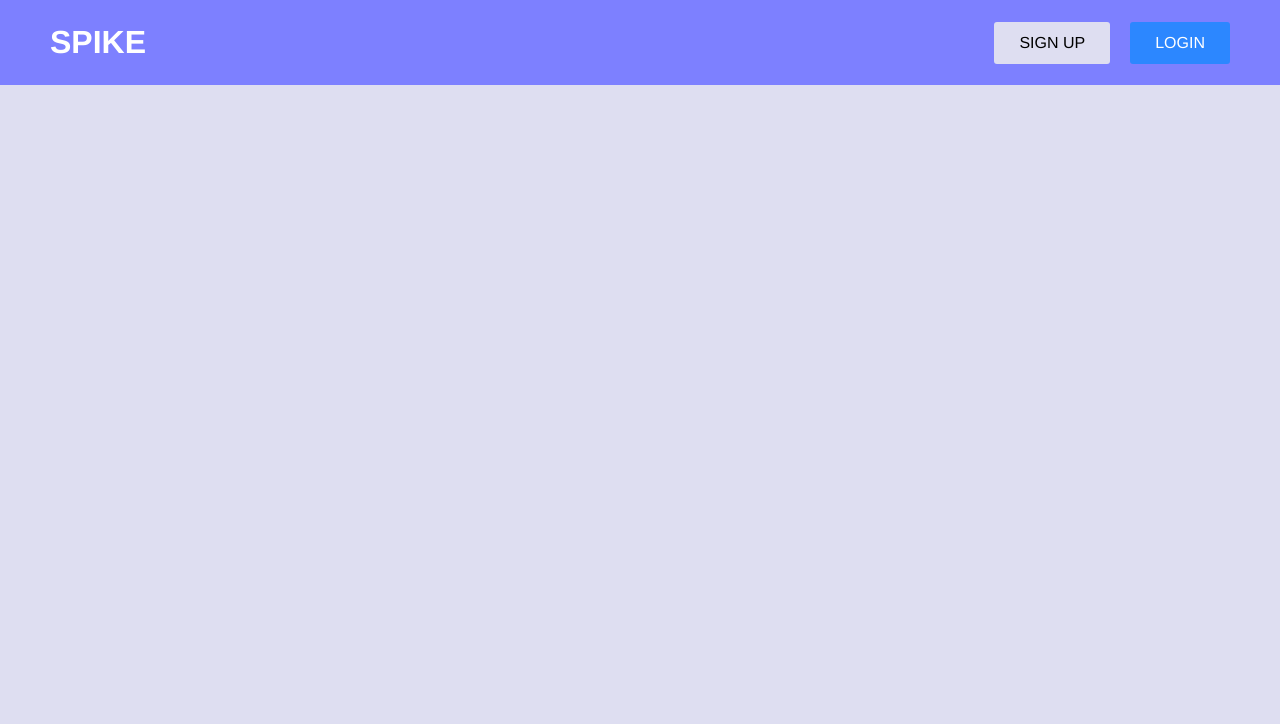
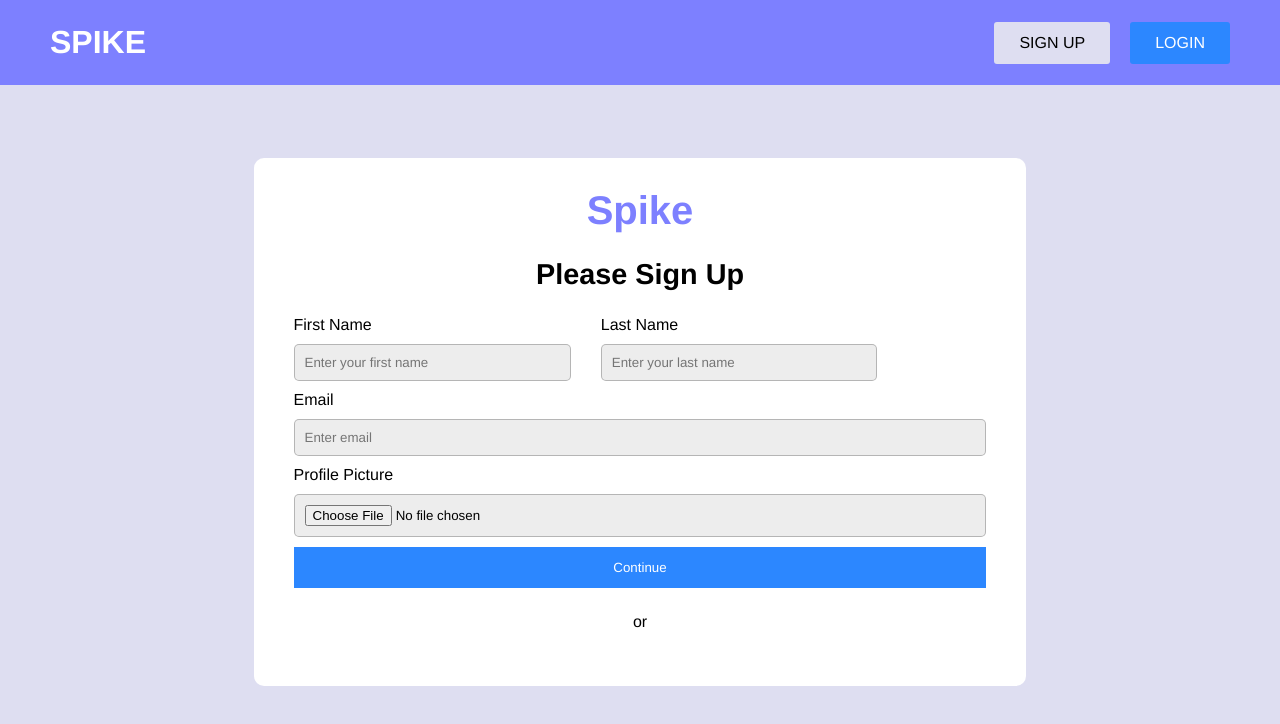
Before and after one commit to FahemAhmad/Spike, a React (Vite) app: page /signup in a window 1280 px wide. Before the commit this address had no page. Shown: the top 724 px of the page. Built offline with nearby package versions, Linux system fonts and the light colour scheme.

Commit message:
Ui updates

```diff
--- a/src/App.jsx
+++ b/src/App.jsx
@@ -16,6 +16,8 @@ import EventsPage from "./Pages/EventsPage";
 import TasksPage from "./Pages/TasksPage";
 import NotesPage from "./Pages/NotesPage";
 import useLocalStorage from "./Hooks/useLocalStorage";
+import Signup from "./Pages/Signup";
+import Loader from "./components/Loader";
 
 const App = () => {
   // eslint-disable-next-line no-unused-vars
@@ -37,6 +39,7 @@ const App = () => {
           path="/"
           element={user?.email ? <Navigate to="/profile" /> : <Login />}
         />
+        <Route path="/signup" element={<Signup />} />
         <Route path="ui" element={<Card />} />
         <Route path="profile" element={<Profile />}>
           <Route path="" element={<CurrentChatPage />} />
--- a/src/Pages/Login.scss
+++ b/src/Pages/Login.scss
@@ -8,7 +8,7 @@
   width: 100%;
 
   .login-card {
-    margin-top: -5%;
+    margin-top: -2%;
     display: flex;
     flex-direction: column;
     gap: 25px;
@@ -29,7 +29,7 @@
     font-size: 1.8rem;
   }
   input {
-    margin-top: 30px;
+    margin: 10px 0px;
     width: 100%;
     padding: 10px;
     background-color: v.$lightGray;
--- /dev/null
+++ b/src/Pages/Signup.jsx
@@ -0,0 +1,62 @@
+import React from "react";
+import GoogleSignIn from "../components/GoogleSignIn";
+import "./Login.scss";
+
+function Signup() {
+  return (
+    <div className="login-container">
+      <div className="login-card">
+        <h1>Spike</h1>
+        <h2>Please Sign Up</h2>
+        <form
+          onSubmit={(e) => {
+            e.preventDefault();
+            const formData = new FormData(e.target);
+            console.log("form data", formData);
+          }}
+        >
+          <div style={{ display: "flex", gap: 30 }}>
+            <label htmlFor="firstName">
+              First Name
+              <input
+                key="firstName"
+                id="firstName"
+                name="firstName"
+                placeholder="Enter your first name"
+              />
+            </label>
+            <label htmlFor="lastName">
+              Last Name
+              <input
+                key="lastName"
+                id="lastName"
+                name="lastName"
+                placeholder="Enter your last name"
+              />
+            </label>
+          </div>
+
+          <label htmlFor="email">
+            Email
+            <input
+              key="email"
+              id="email"
+              name="email"
+              placeholder="Enter email"
+              type={"email"}
+            />
+          </label>
+          <label>
+            Profile Picture
+            <input type={"file"} />
+          </label>
+          <button type="submit">Continue</button>
+        </form>
+        or
+        <GoogleSignIn />
+      </div>
+    </div>
+  );
+}
+
+export default Signup;
--- a/src/components/GoogleSignIn.jsx
+++ b/src/components/GoogleSignIn.jsx
@@ -1,6 +1,7 @@
 import useFetch from "../Hooks/useFetch";
 import { signInEndpoint } from "../backend/apiCalls";
 import { useEffect } from "react";
+import Loader from "./Loader";
 
 const client_id =
   "926975398170-p7g488cjlgtv4jptqilr5b5fiajd0lda.apps.googleusercontent.com";
@@ -35,14 +36,12 @@ const GoogleSignIn = () => {
           alignItems: "center",
         }}
       >
-        {error && <p style={{ color: "red" }}>{error}</p>}
         {loading ? (
           <div>Loading....</div>
         ) : (
           <div id="loginDiv" style={{ width: "100%" }}></div>
         )}
       </main>
-      <footer></footer>
     </>
   );
 };
--- /dev/null
+++ b/src/components/Loader.jsx
@@ -0,0 +1,18 @@
+import * as React from "react";
+import CircularProgress from "@mui/material/CircularProgress";
+import Box from "@mui/material/Box";
+
+export default function Loader() {
+  return (
+    <Box
+      sx={{
+        display: "flex",
+        height: "100vh",
+        justifyContent: "center",
+        alignItems: "center",
+      }}
+    >
+      <CircularProgress />
+    </Box>
+  );
+}
```
